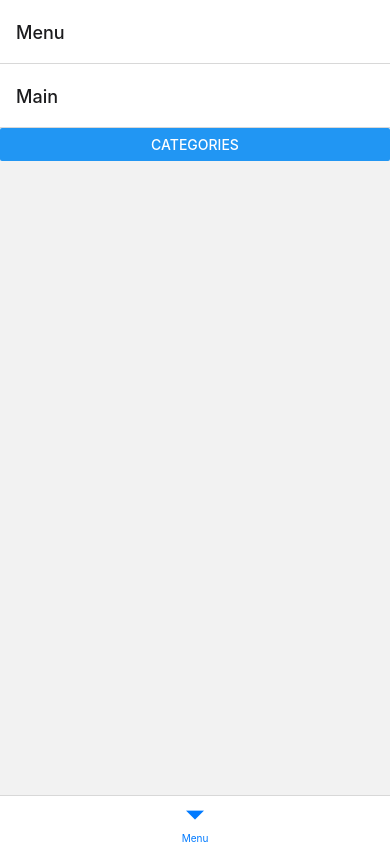
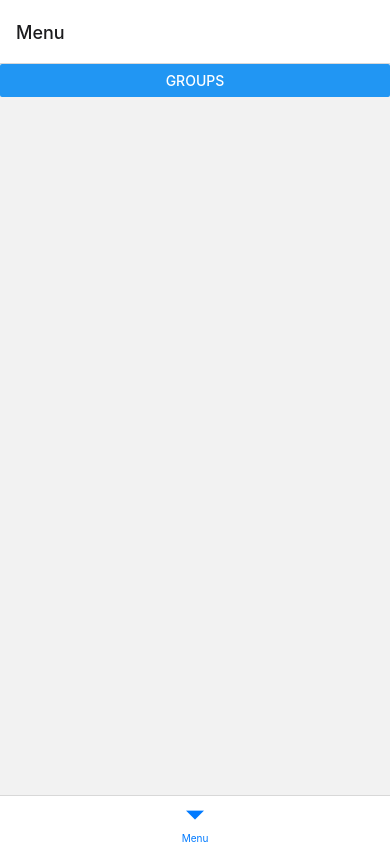
Before and after one commit to pmq24/wallock-native, a React Native app: screen / in a window 390 px wide. Built offline with nearby package versions, Linux system fonts and the light colour scheme.

Commit message:
Re-design the header of Menu and Groups

```diff
--- a/App.tsx
+++ b/App.tsx
@@ -1,6 +1,5 @@
 import React from "react";
-
-import Home from "./views/screens/Home";
+import { Home } from "./views/screens";
 
 export default function App() {
   return <Home.Screen />;
--- a/views/screens/Home.tsx
+++ b/views/screens/Home.tsx
@@ -1,7 +1,7 @@
 import React from "react";
 import { createBottomTabNavigator } from "@react-navigation/bottom-tabs";
 import { NavigationContainer } from "@react-navigation/native";
-import Menu from "./menu/Menu";
+import { Menu } from "./menu";
 
 namespace Home {
   const Tab = createBottomTabNavigator();
--- a/views/screens/menu/Menu.tsx
+++ b/views/screens/menu/Menu.tsx
@@ -16,17 +16,29 @@ namespace Menu {
 
   const Stack = createNativeStackNavigator<ScreensParams>();
 
-  export function Screen() {
+  export type NavProp = NativeStackNavigationProp<ScreensParams>;
+
+  type ScreenProp = {
+    navigation: NavProp;
+  };
+
+  export function Screen({ navigation }: ScreenProp) {
+    useLayoutEffect(() => hideHeader());
+
     return (
       <Stack.Navigator initialRouteName={Main.NAME}>
         <Stack.Screen name={Main.NAME} component={Main.Screen} />
         <Stack.Screen name={Groups.NAME} component={Groups.Screen} />
       </Stack.Navigator>
     );
+
+    function hideHeader() {
+      navigation.setOptions({ headerShown: false });
+    }
   }
+}
 
-  export type NavProp = NativeStackNavigationProp<ScreensParams>;
-}
+export default Menu;
 
 namespace Main {
   export const NAME = "Main";
@@ -38,15 +50,18 @@ namespace Main {
   };
 
   export function Screen({ navigation }: ScreenProp) {
+    useLayoutEffect(() => setHeaderTitle("Menu"));
     return (
       <SafeAreaView>
         <Button
-          title="Categories"
+          title="Groups"
           onPress={() => navigation.navigate(Groups.NAME)}
         />
       </SafeAreaView>
     );
+
+    function setHeaderTitle(title: string) {
+      navigation.setOptions({ headerTitle: title });
+    }
   }
 }
-
-export default Menu;
```
